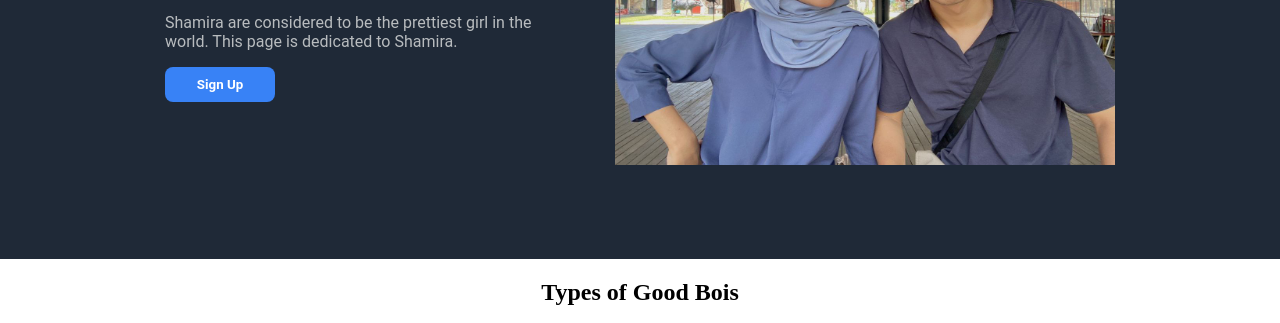
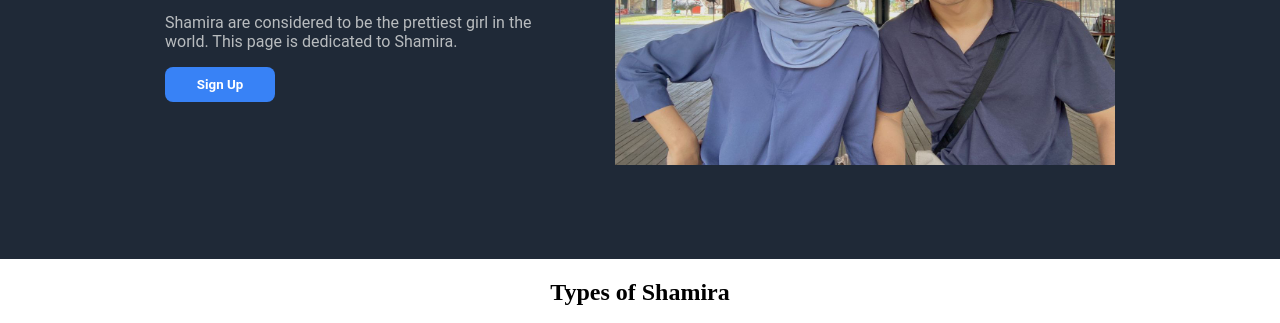
Before and after one commit to faiqfdhh/Odin_LandingPage1, a plain HTML site: page index.html in a window 1280 px wide. Shown: the part 403-726 px from the top of the page. Drawn offline with Linux system fonts and the light colour scheme.

Commit message:
Modified some text

```diff
--- a/index.html
+++ b/index.html
@@ -33,7 +33,7 @@
         </div>
 
         <div class="bx content">
-            <h2>Types of Good Bois</h2>
+            <h2>Types of Shamira</h2>
             <div class="content-info">
                 <div>
                     <img src="images/photo_1_2023-11-17_10-19-23.jpg">
```
